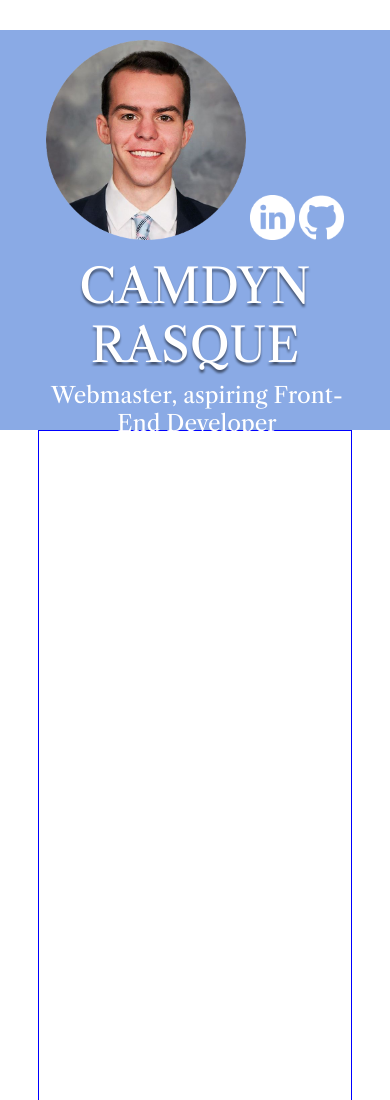
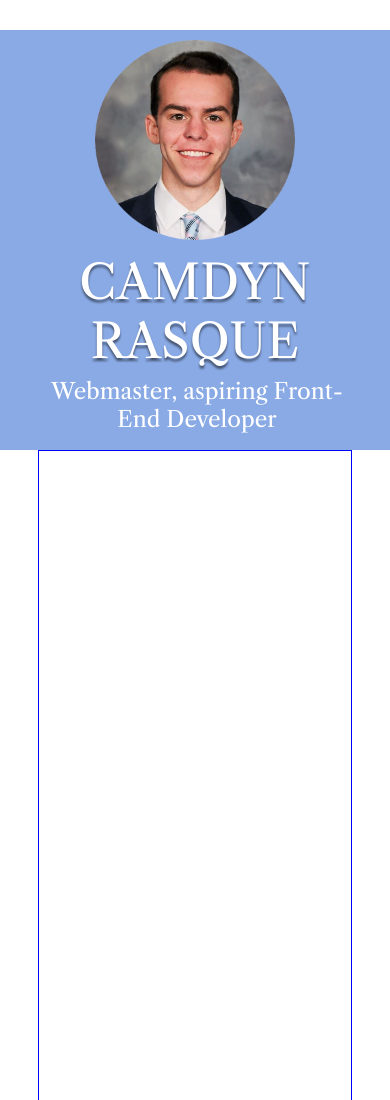
Before and after one commit to CamdynR/CamdynR.github.io, a plain HTML site: page index.html in a window 390 px wide. Shown: the top 1100 px of the page. Drawn offline with nearby package versions, Linux system fonts and the light colour scheme.

Commit message:
Minor CSS tweaks

```diff
--- a/public/CSS/index.css
+++ b/public/CSS/index.css
@@ -93,15 +93,22 @@ body {
     #header,
     #subtitle {
         text-align: center !important;
+        float: none !important;
     }
     #profilePhoto {
         float: none !important;
         margin: 0 auto;
     }
     .profiles {
-        margin-left: 0 !important;
-        margin-right: 0 !important;
-        margin-top: 90px !important;
         float: none !important;
     }
 }
+
+@media only screen and (max-width: 567px) {
+    #title {
+        margin-top: 8px;
+    }
+    #header {
+        height: 400px;
+    }
+}
```
